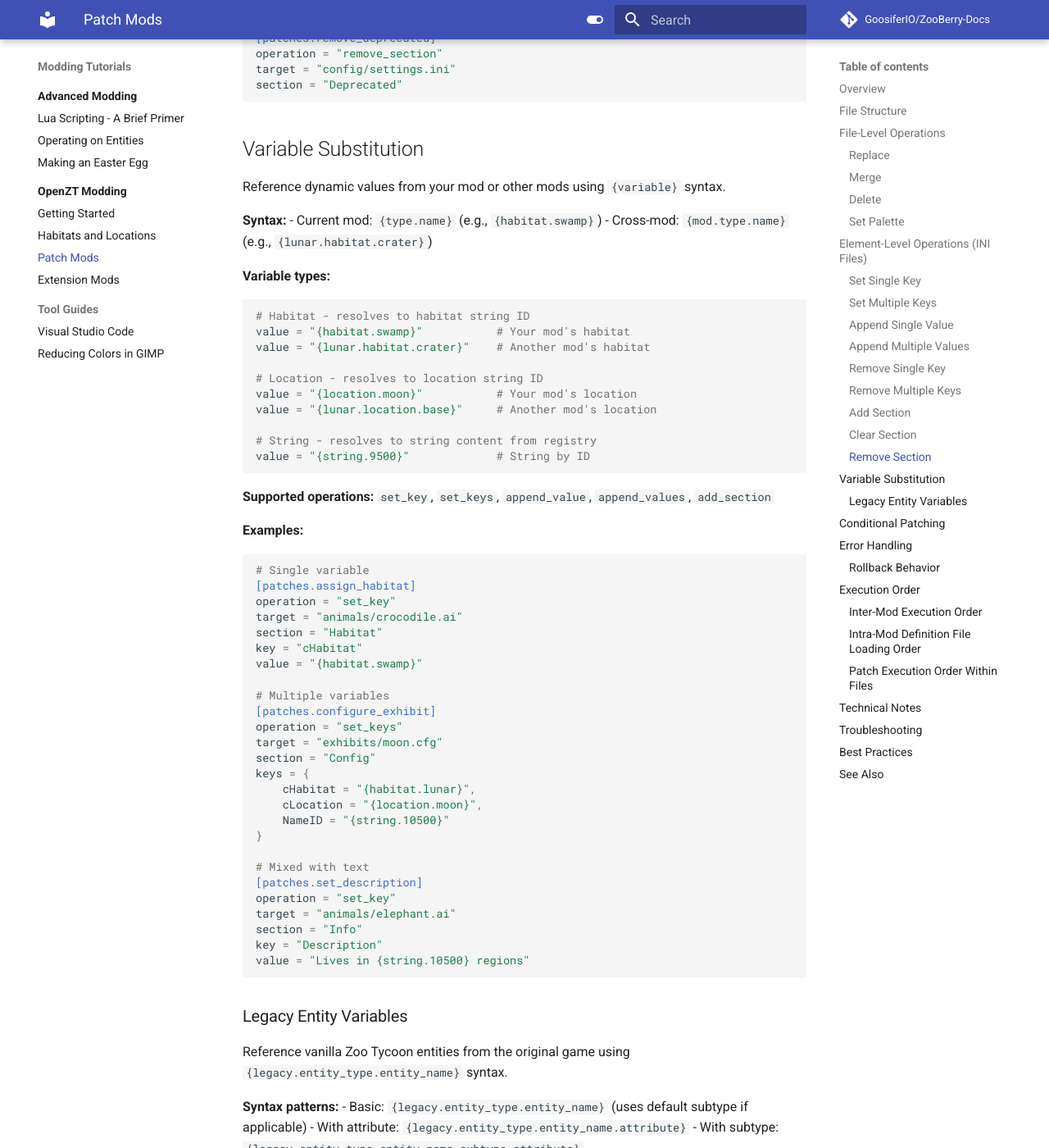
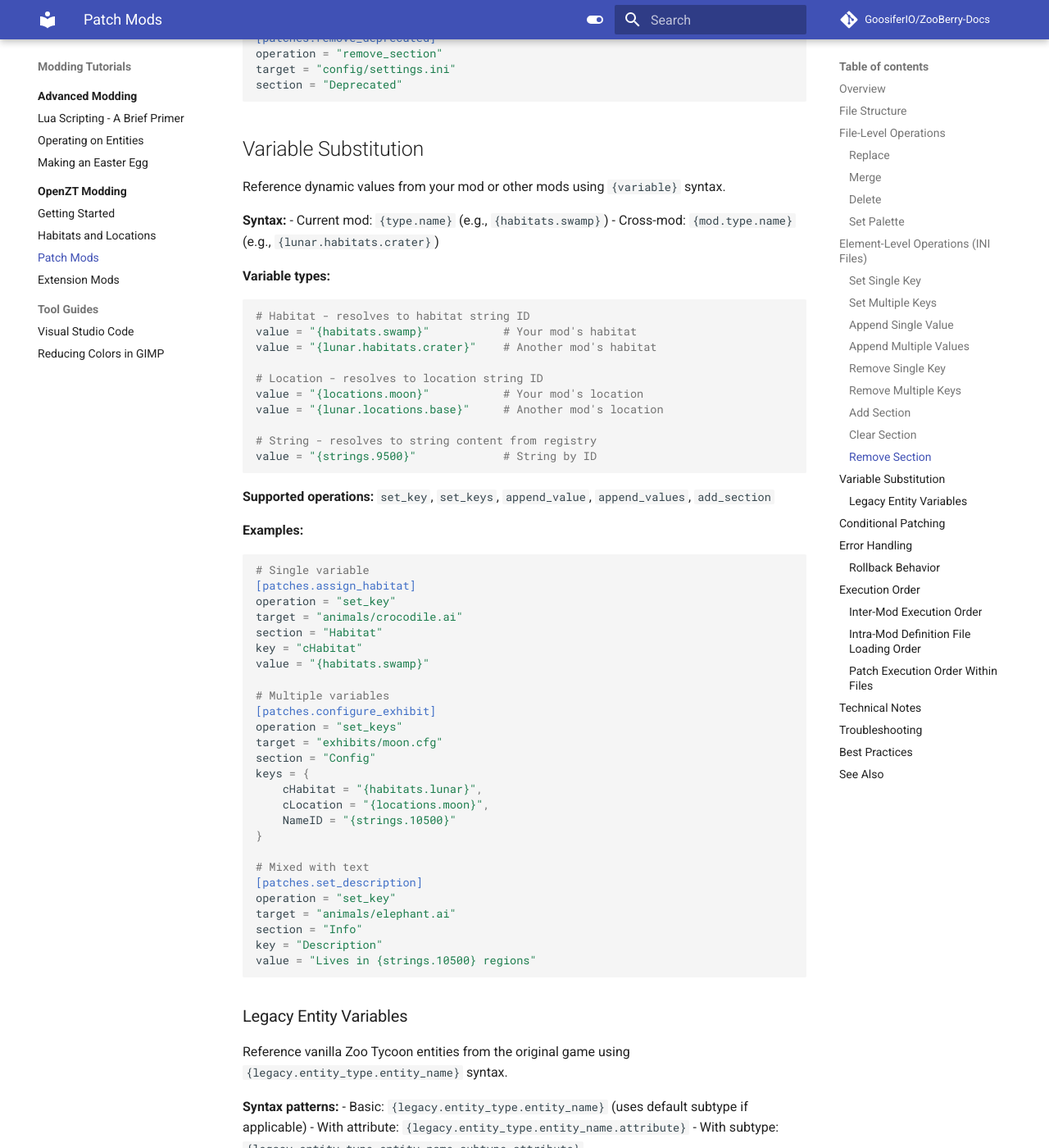
Before and after one commit to GoosiferIO/ZooBerry-Docs, an MkDocs documentation site: the page built from docs/zt1/openzt/patch_mods.md, in a window 1280 px wide and 1400 px high, scrolled down 4100 px. Shown: the whole window at 82% size. Built offline with MkDocs 1.6.1 and Material for MkDocs 9.7.7, drawn with Linux system fonts in a browser that asks for light colours; comment, search, counter and statistics services are not loaded; some of the changed text lies outside the part shown.

Commit message:
Minor fixes

````diff
--- a/docs/zt1/openzt/patch_mods.md
+++ b/docs/zt1/openzt/patch_mods.md
@@ -186,21 +186,21 @@ section = "Deprecated"
 Reference dynamic values from your mod or other mods using `{variable}` syntax.
 
 **Syntax:**
-- Current mod: `{type.name}` (e.g., `{habitat.swamp}`)
-- Cross-mod: `{mod.type.name}` (e.g., `{lunar.habitat.crater}`)
+- Current mod: `{type.name}` (e.g., `{habitats.swamp}`)
+- Cross-mod: `{mod.type.name}` (e.g., `{lunar.habitats.crater}`)
 
 **Variable types:**
 ```toml
 # Habitat - resolves to habitat string ID
-value = "{habitat.swamp}"           # Your mod's habitat
-value = "{lunar.habitat.crater}"    # Another mod's habitat
+value = "{habitats.swamp}"           # Your mod's habitat
+value = "{lunar.habitats.crater}"    # Another mod's habitat
 
 # Location - resolves to location string ID
-value = "{location.moon}"           # Your mod's location
-value = "{lunar.location.base}"     # Another mod's location
+value = "{locations.moon}"           # Your mod's location
+value = "{lunar.locations.base}"     # Another mod's location
 
 # String - resolves to string content from registry
-value = "{string.9500}"             # String by ID
+value = "{strings.9500}"             # String by ID
 ```
 
 **Supported operations:** `set_key`, `set_keys`, `append_value`, `append_values`, `add_section`
@@ -213,7 +213,7 @@ operation = "set_key"
 target = "animals/crocodile.ai"
 section = "Habitat"
 key = "cHabitat"
-value = "{habitat.swamp}"
+value = "{habitats.swamp}"
 
 # Multiple variables
 [patches.configure_exhibit]
@@ -221,9 +221,9 @@ operation = "set_keys"
 target = "exhibits/moon.cfg"
 section = "Config"
 keys = {
-    cHabitat = "{habitat.lunar}",
-    cLocation = "{location.moon}",
-    NameID = "{string.10500}"
+    cHabitat = "{habitats.lunar}",
+    cLocation = "{locations.moon}",
+    NameID = "{strings.10500}"
 }
 
 # Mixed with text
@@ -232,7 +232,7 @@ operation = "set_key"
 target = "animals/elephant.ai"
 section = "Info"
 key = "Description"
-value = "Lives in {string.10500} regions"
+value = "Lives in {strings.10500} regions"
 ```
 
 ### Legacy Entity Variables
@@ -431,7 +431,7 @@ Definition files are categorized based on their contents:
 
 - **Habitats/locations are registered before patches that use them** - NoPatch and Mixed files define habitats/locations first, ensuring PatchOnly files can reference them
 - **Predictable execution** - Alphabetical sorting within categories means `01-*.toml` always loads before `02-*.toml`
-- **Cross-file references work** - A PatchOnly file can use `{habitat.swamp}` if any NoPatch or Mixed file defines `swamp`
+- **Cross-file references work** - A PatchOnly file can use `{habitats.swamp}` if any NoPatch or Mixed file defines `swamp`
 - **Self-references work** - A Mixed file can define a habitat and immediately patch it in the same file
 
 **Example Structure:**
@@ -454,8 +454,8 @@ your-mod/
   name = "Swamp Habitat"    # ← This is the display name
 
   # In 99-patches.toml - Use the identifier!
-  value = "{habitat.swamp_habitat}"  # ✓ Correct
-  value = "{habitat.Swamp Habitat}"  # ✗ Wrong - will fail
+  value = "{habitats.swamp_habitat}"  # ✓ Correct
+  value = "{habitats.Swamp Habitat}"  # ✗ Wrong - will fail
   ```
 - **Alphabetical sorting is case-insensitive** - `Animals.toml` and `animals.toml` sort the same
 - **Numeric prefixes control order** - Use `00-`, `01-`, `02-` etc. to control loading sequence
````
Also changed, not shown: docs/zt1/openzt/habitats_and_locations.md (+9 -9 lines).
